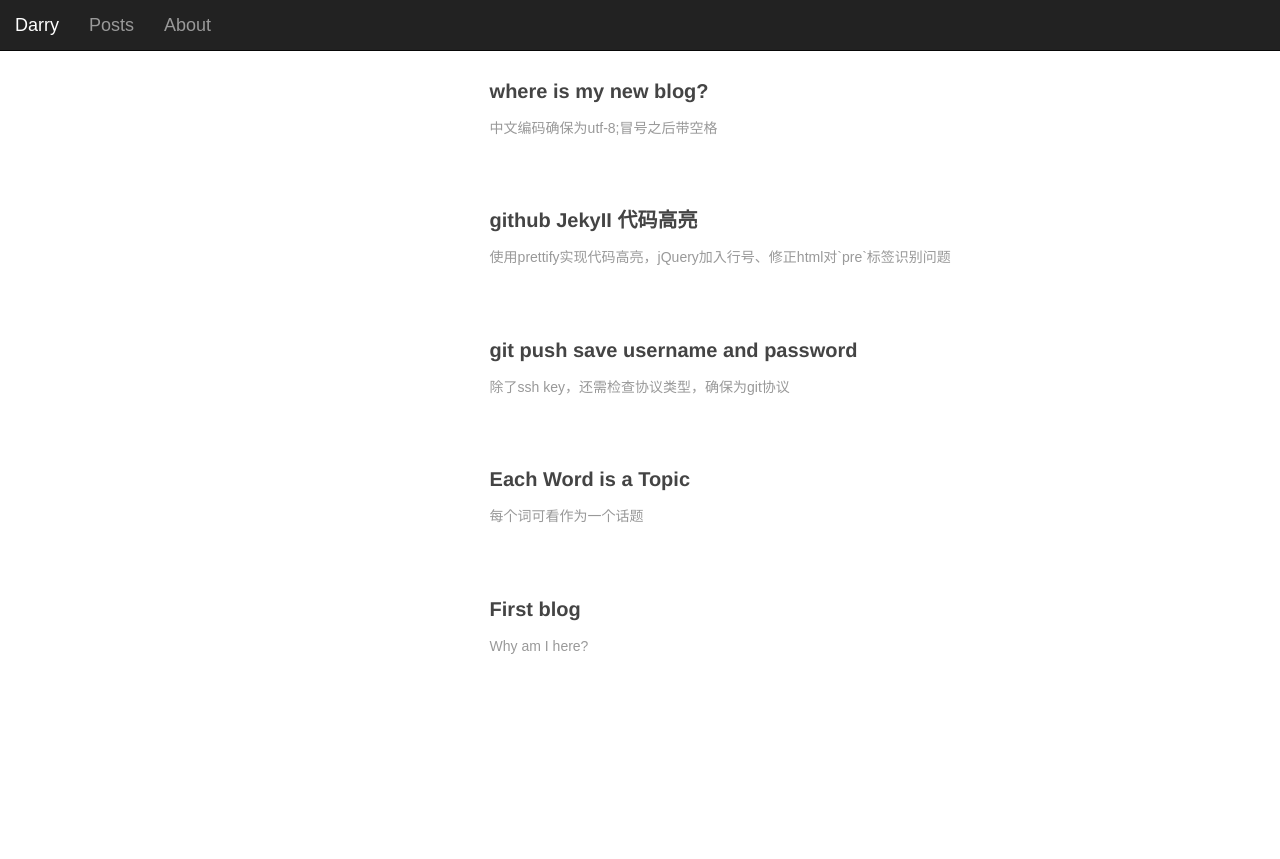
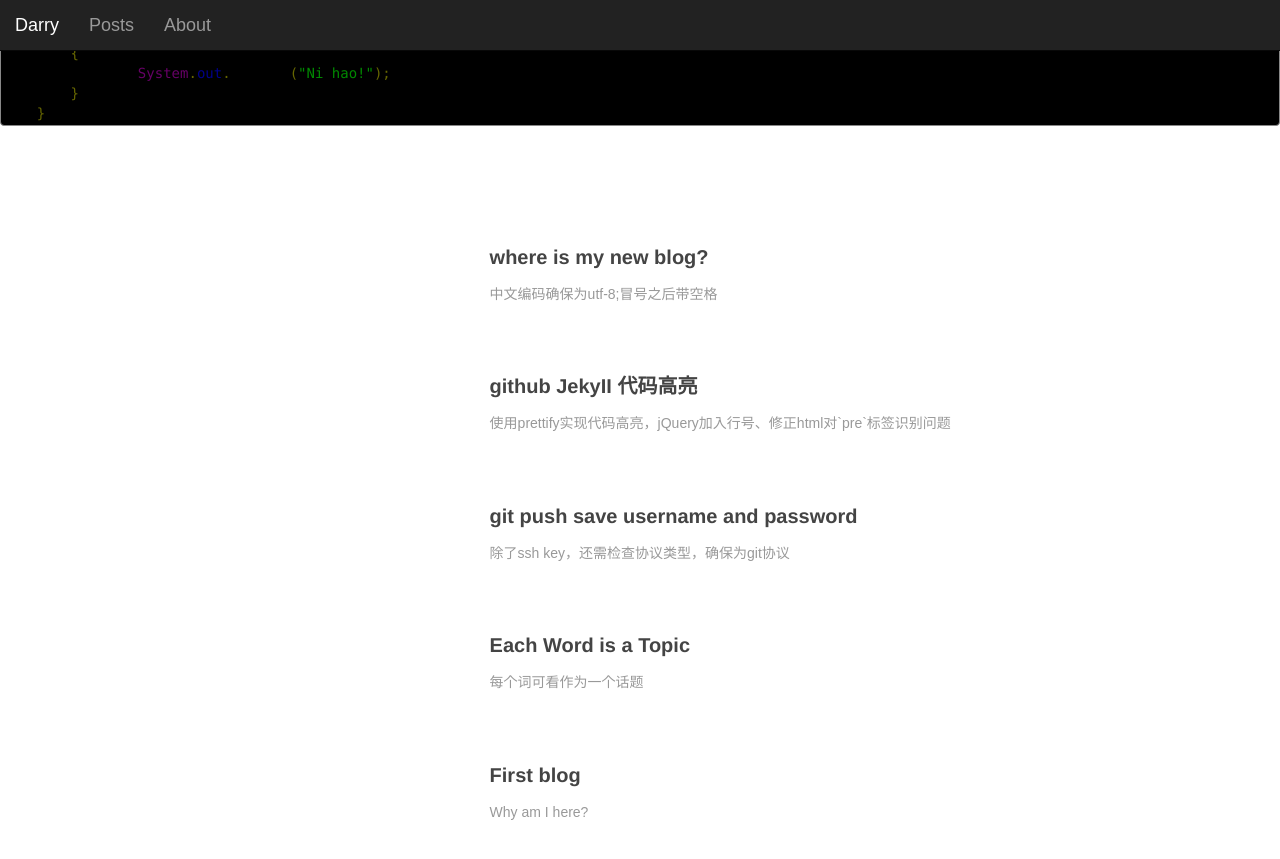
Before and after one commit to ldengjie/ldengjie.github.io, a Jekyll site: the page built from index.md, in a window 1280 px wide. Shown: the top 859 px of the page. Built offline with Jekyll 4.4.1, drawn with Linux system fonts in a browser that asks for light colours; Markdown is read by kramdown in place of the engine named in the settings; comment, search, counter and statistics services are not loaded.

Commit message:
prettify

```diff
--- a/_layouts/default.html
+++ b/_layouts/default.html
@@ -25,7 +25,7 @@
 
 
 </head>
-<!--<body onload="prettyPrint()">-->
+<body onload="prettyPrint()">
 <body>
 
 <!--highlight-->
@@ -46,6 +46,17 @@ $(window).load(function () {
     </div>
 </nav>
 
+<pre class="prettyprint">
+    public class HelloWord
+    {
+        public static void main(String[] args)
+        {
+                System.out.println("Ni hao!");
+        }
+    }
+</pre>
+
+
     {{ content }}
 
 
```
